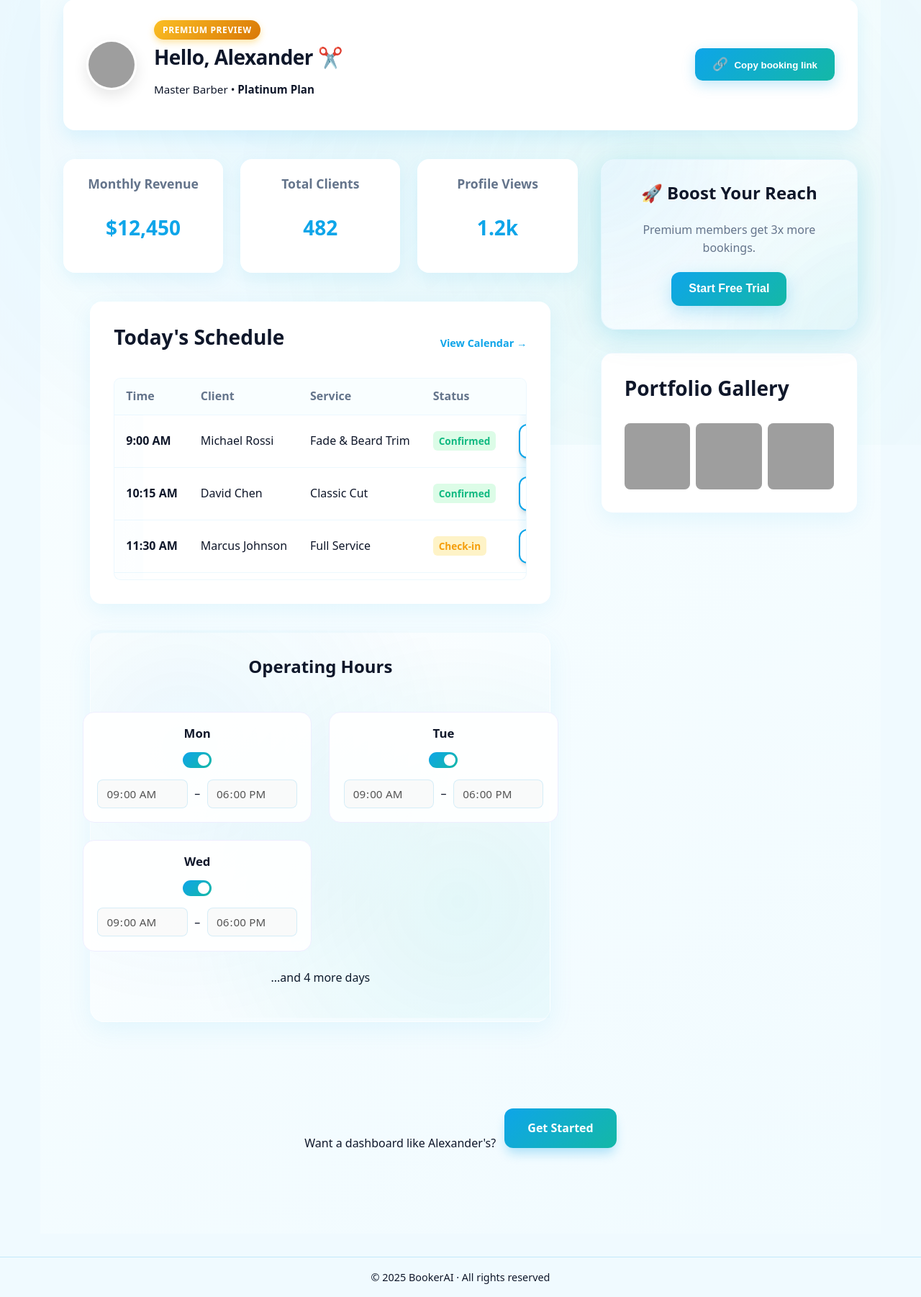
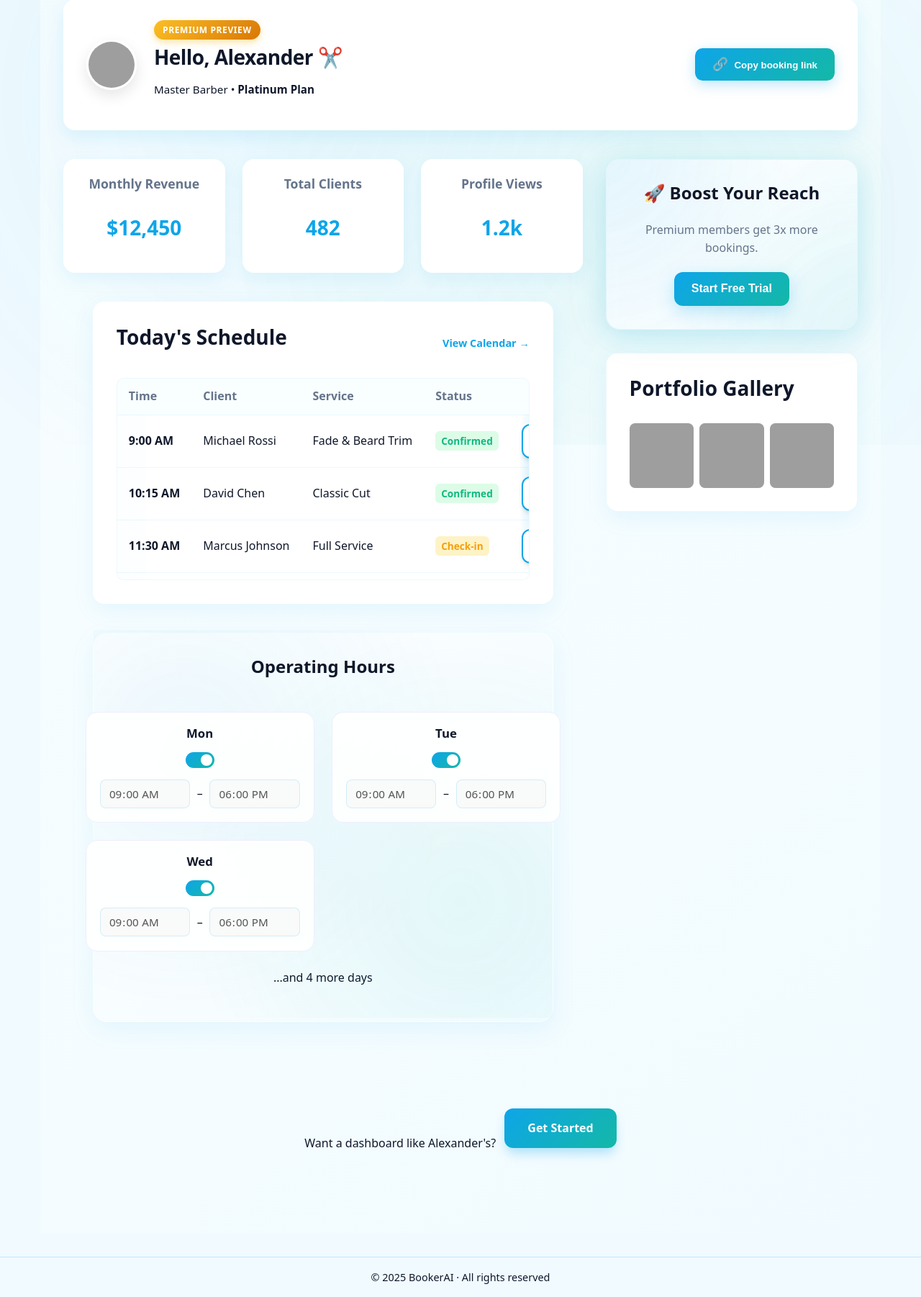
Before and after one commit to salmoncribe/BOOKERAI-main, a Flask app: page /demo in a window 1280 px wide. Shown: the part 177-1979 px from the top of the page at 72% size. Run offline with Flask 3, Linux system fonts and the light colour scheme; some libraries are stand-ins or nearby versions; grey boxes are pictures that could not be loaded.

Commit message:
Base & Layout Sync: Fluid padding, smart widths, and safe typography

```diff
--- a/static/css/base.css
+++ b/static/css/base.css
@@ -12,7 +12,7 @@
     /* New lighter muted color */
     --white: #ffffff;
     --header-height: 80px;
-    --container-padding: 24px;
+    --container-padding: clamp(1rem, 5vw, 2rem);
     --border-radius-btn: 12px;
 
     /* Elite/Premium Theme Variables */
@@ -90,7 +90,7 @@ h6 {
 }
 
 h1 {
-    font-size: clamp(2.5rem, 5vw, 4rem);
+    font-size: clamp(2rem, 5vw, 3.5rem);
     /* Dynamic scaling */
     letter-spacing: -0.02em;
 }
--- a/static/css/dashboard.css
+++ b/static/css/dashboard.css
@@ -10,11 +10,9 @@
     position: relative;
     color: var(--text-dark);
     background: linear-gradient(145deg, #f9feff 0%, #f1fbff 100%);
-    width: 100%;
-    margin: 0 auto;
-    margin: 0 auto;
+    width: min(100%, 1200px);
+    margin-inline: auto;
     overflow-x: hidden;
-    max-width: 100%;
 }
 
 /* Central Card Utility - Enforced on all main cards */
@@ -23,8 +21,7 @@
 .hours-card,
 .promo-card,
 .card {
-    width: 100%;
-    max-width: 640px;
+    width: min(100%, 640px);
     margin-left: auto;
     margin-right: auto;
 }
```
